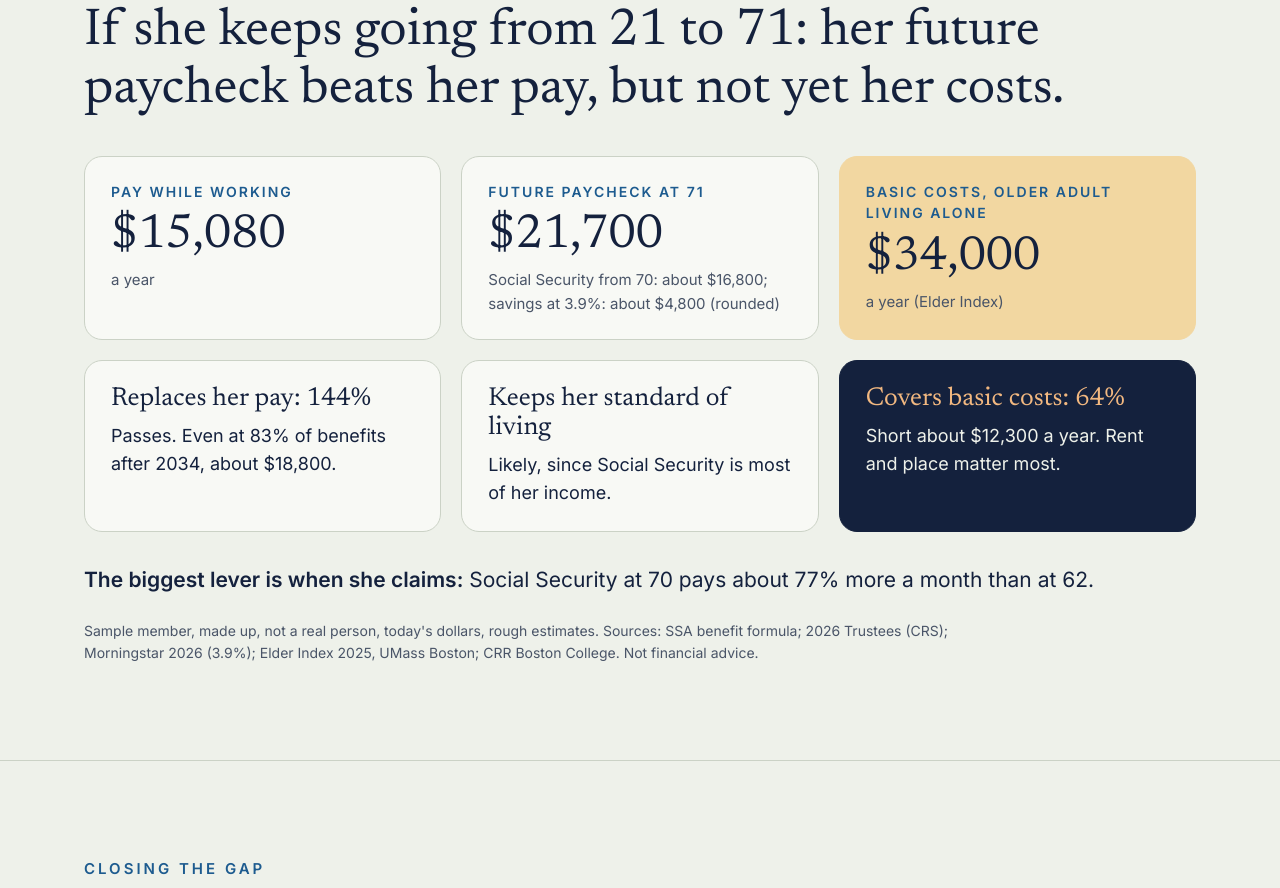
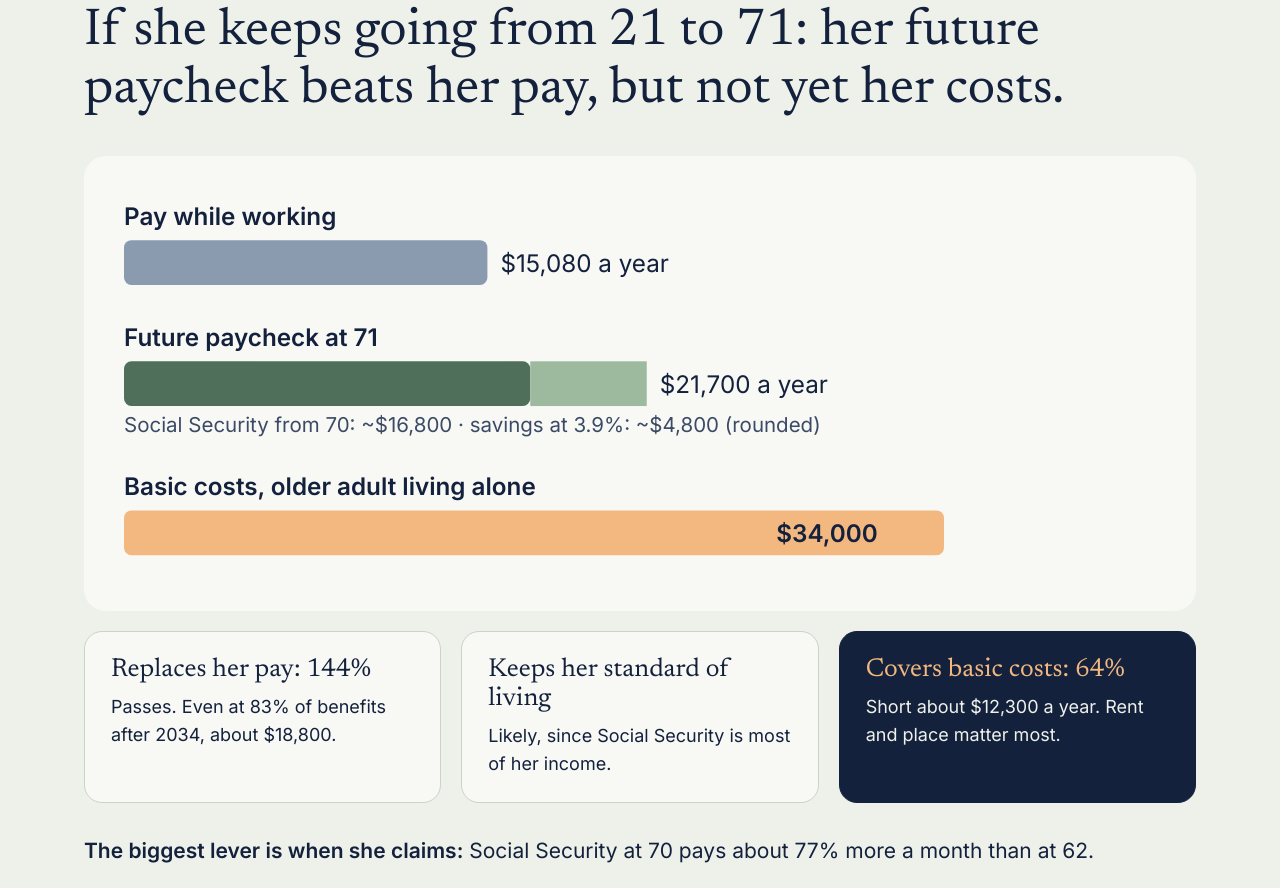
Before and after one commit to overachievercat/ostrich, a plain HTML site: page site/index.html in a window 1280 px wide. Shown: the part 5918-6806 px from the top of the page. Drawn offline with Linux system fonts and the light colour scheme.

Commit message:
Website: bring back the retirement bar chart from slide 5
Co-Authored-By: Claude Opus 5.5 <noreply@anthropic.com>
Claude-Session: https://claude.ai/code/session_01XXNRmDQvRva3Amas4jes1L

```diff
--- a/site/index.html
+++ b/site/index.html
@@ -198,10 +198,20 @@ footer a{color:var(--sand)}
 <section><div class="wrap">
   <p class="eb">When is retirement within reach?</p>
   <h2>If she keeps going from 21 to 71: her future paycheck beats her pay, but not yet her costs.</h2>
-  <div class="grid g3" style="margin-top:36px">
-    <div class="card"><p class="k">Pay while working</p><p class="big" style="font-size:48px">$15,080</p><p class="small" style="margin-top:8px">a year</p></div>
-    <div class="card"><p class="k">Future paycheck at 71</p><p class="big" style="font-size:48px">$21,700</p><p class="small" style="margin-top:8px">Social Security from 70: about $16,800; savings at 3.9%: about $4,800 (rounded)</p></div>
-    <div class="card sand"><p class="k">Basic costs, older adult living alone</p><p class="big" style="font-size:48px">$34,000</p><p class="small" style="margin-top:8px">a year (Elder Index)</p></div>
+  <div class="chart" style="margin-top:36px;padding:32px 40px">
+    <svg viewBox="0 0 880 420" style="max-width:820px" role="img" aria-label="Yearly amounts in today's dollars: pay while working $15,080; retirement income at 71 about $21,700, made of Social Security claimed at 70 about $16,800 and 3.9% of savings about $4,800; basic costs for an older adult living alone about $34,000.">
+<text x="0" y="40" font-size="26" font-weight="600" fill="#14213D" font-family="Inter, Arial, sans-serif">Pay while working</text>
+<rect x="0" y="56" width="390" height="48" rx="8" fill="#8A9BB0"></rect>
+<text x="404" y="90" font-size="26" fill="#14213D" font-family="Inter, Arial, sans-serif">$15,080 a year</text>
+<text x="0" y="170" font-size="26" font-weight="600" fill="#14213D" font-family="Inter, Arial, sans-serif">Future paycheck at 71</text>
+<rect x="0" y="186" width="436" height="48" rx="8" fill="#4F6F5A"></rect>
+<rect x="436" y="186" width="125" height="48" fill="#9DBA9F"></rect>
+<text x="575" y="220" font-size="26" fill="#14213D" font-family="Inter, Arial, sans-serif">$21,700 a year</text>
+<text x="0" y="262" font-size="22" fill="#3C4A66" font-family="Inter, Arial, sans-serif">Social Security from 70: ~$16,800 · savings at 3.9%: ~$4,800 (rounded)</text>
+<text x="0" y="330" font-size="26" font-weight="600" fill="#14213D" font-family="Inter, Arial, sans-serif">Basic costs, older adult living alone</text>
+<rect x="0" y="346" width="880" height="48" rx="8" fill="#F2B880"></rect>
+<text x="700" y="380" font-size="26" font-weight="600" fill="#14213D" font-family="Inter, Arial, sans-serif">$34,000</text>
+    </svg>
   </div>
   <div class="grid g3" style="margin-top:20px">
     <div class="card"><h3>Replaces her pay: 144%</h3><p>Passes. Even at 83% of benefits after 2034, about $18,800.</p></div>
```
